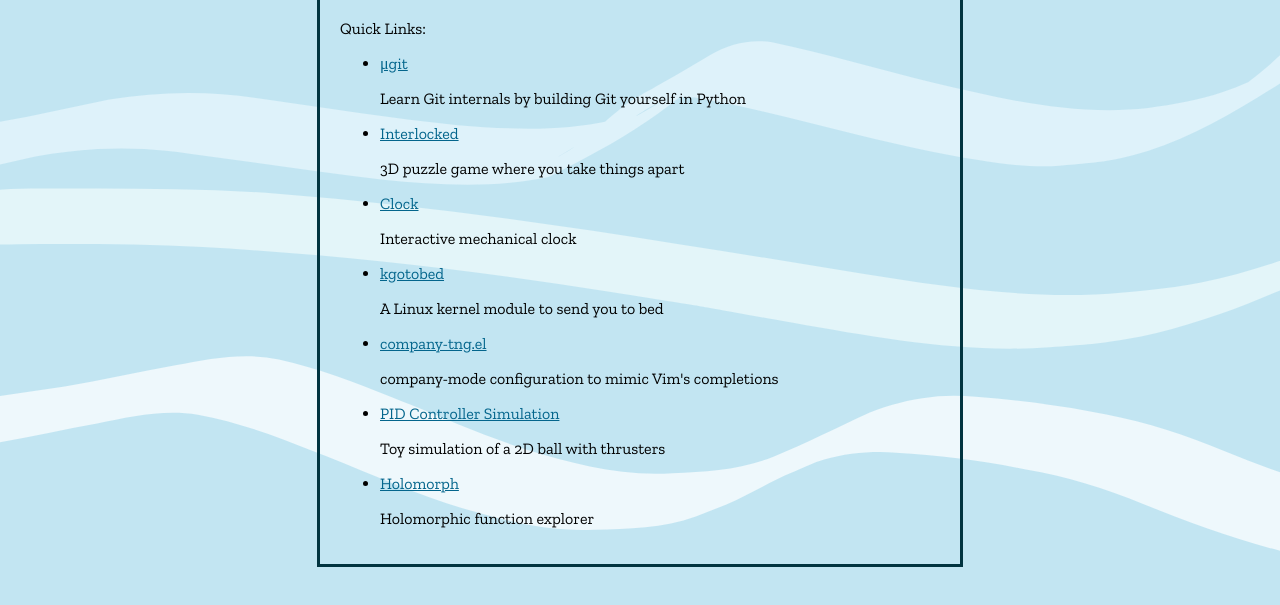
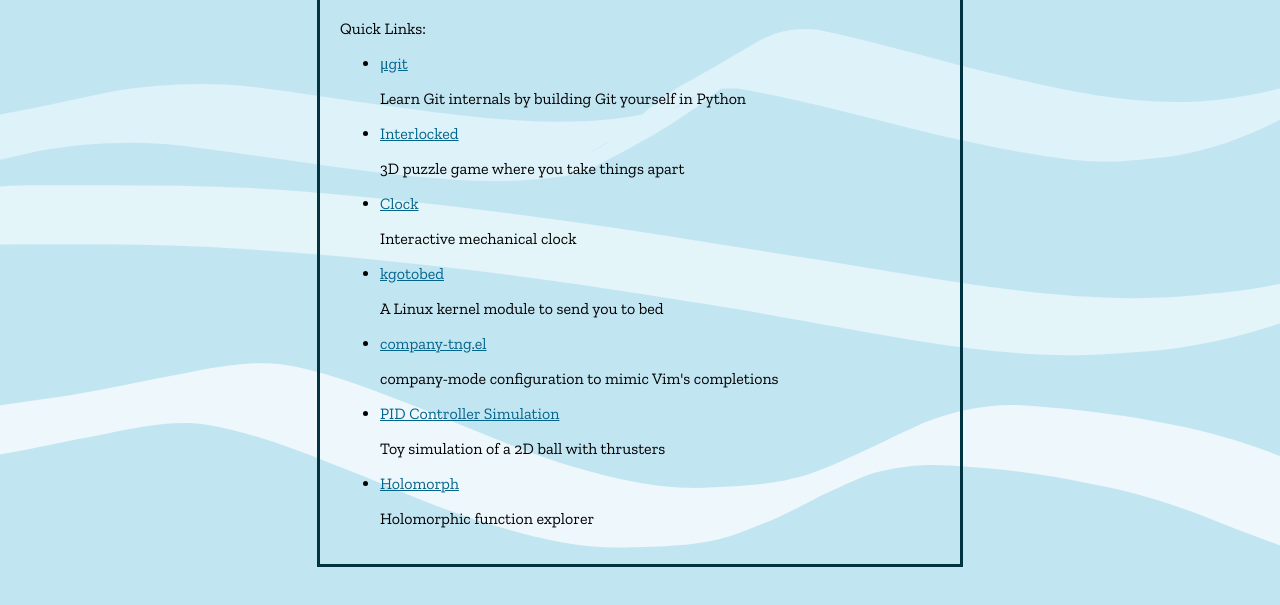
Before and after one commit to nikital/leshenko, a plain HTML site: page index.html in a window 1280 px wide. Shown: the part 105-710 px from the top of the page. Drawn offline with nearby package versions, Linux system fonts and the light colour scheme.

Commit message:
attach waves to html

```diff
--- a/index.html
+++ b/index.html
@@ -8,12 +8,10 @@
     <style>
      html {
          font-family: 'Zilla Slab', serif;
-         background: #C2E5F2;
-     }
-     body {
-         background: url(/waves.svg);
+         background-color: #C2E5F2;
+         background-image: url(/waves.svg);
          background-size: cover;
-         margin: 0;
+         background-repeat: no-repeat
      }
      main {
          padding: 20px;
```
